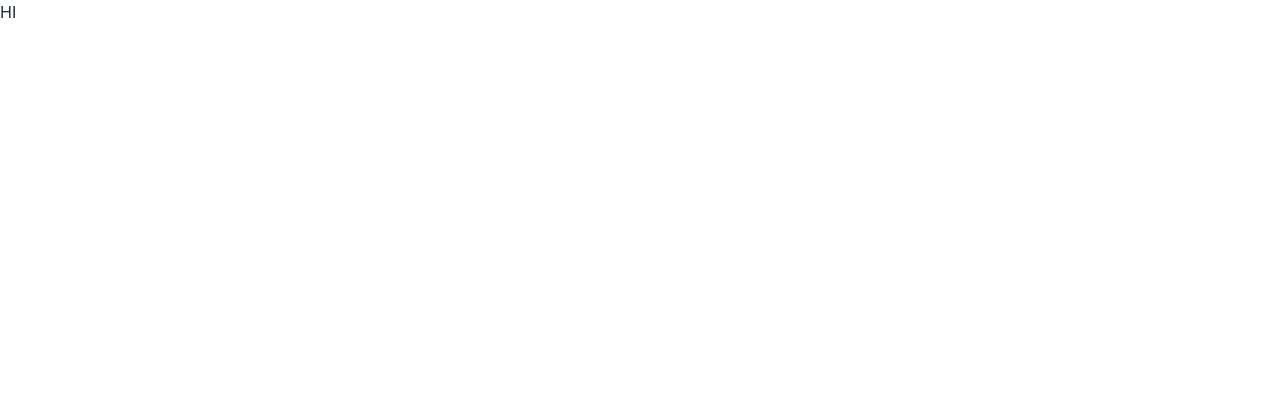
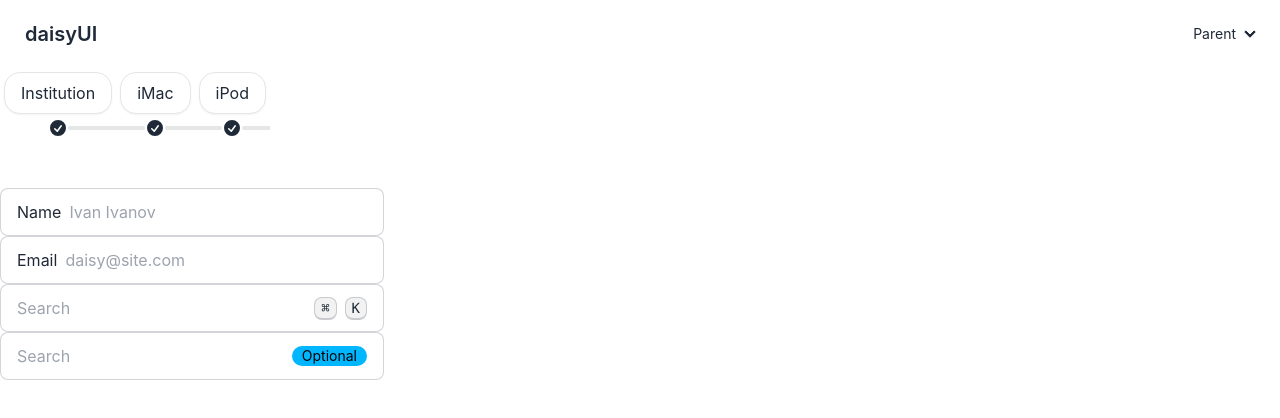
Before and after one commit to NikolayLazarov/HackTUES10, a React (Create React App) app in the folder front-end/: page /complaint-form in a window 1280 px wide. Shown: the top 418 px of the page. Built offline with nearby package versions, Linux system fonts and the light colour scheme.

Commit message:
Create ComplaintForm component

```diff
--- /dev/null
+++ b/front-end/src/components/ComplaintForm/ComplaintForm.jsx
@@ -0,0 +1,29 @@
+import React from 'react'
+
+const ComplaintForm = () => {
+  return (
+    <>
+
+        <label className="input input-bordered flex items-center gap-2">
+        Name
+        <input type="text" className="grow" placeholder="Ivan Ivanov" />
+        </label>
+        <label className="input input-bordered flex items-center gap-2">
+        Email
+        <input type="text" className="grow" placeholder="daisy@site.com" />
+        </label>
+        <label className="input input-bordered flex items-center gap-2">
+        <input type="text" className="grow" placeholder="Search" />
+        <kbd className="kbd kbd-sm">⌘</kbd>
+        <kbd className="kbd kbd-sm">K</kbd>
+        </label>
+        <label className="input input-bordered flex items-center gap-2">
+        <input type="text" className="grow" placeholder="Search" />
+        <span className="badge badge-info">Optional</span>
+        </label>
+
+    </>
+  )
+}
+
+export default ComplaintForm
--- a/front-end/src/pages/ComplaintFormPage.jsx
+++ b/front-end/src/pages/ComplaintFormPage.jsx
@@ -1,9 +1,17 @@
 import React from 'react'
+import Navbar from '../components/Navbar/Nabvar'
+import BreadcrumsStart from '../components/BreadCrums/BreadcrumsStart'
+import ComplaintForm from '../components/ComplaintForm/ComplaintForm'
 
 const ComplaintFormPage = () => {
   return (
     <>
-        <h2>HI</h2>
+        <Navbar />
+        <BreadcrumsStart />
+        <div className='container w-96'>
+        < ComplaintForm />
+
+        </div>
     </>
   )
 }
```
